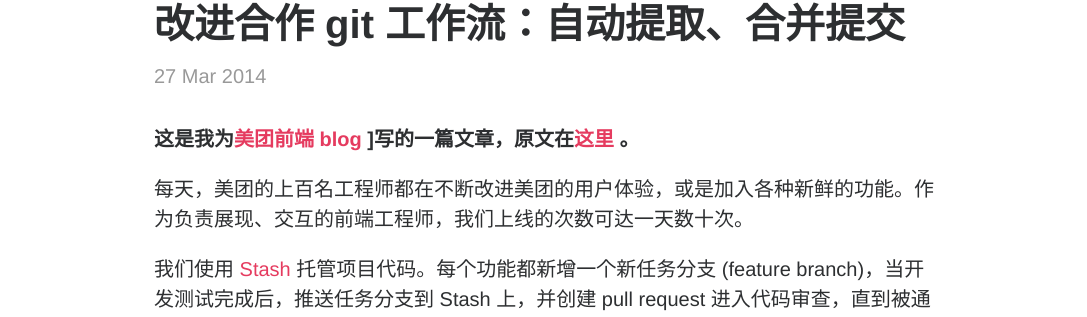
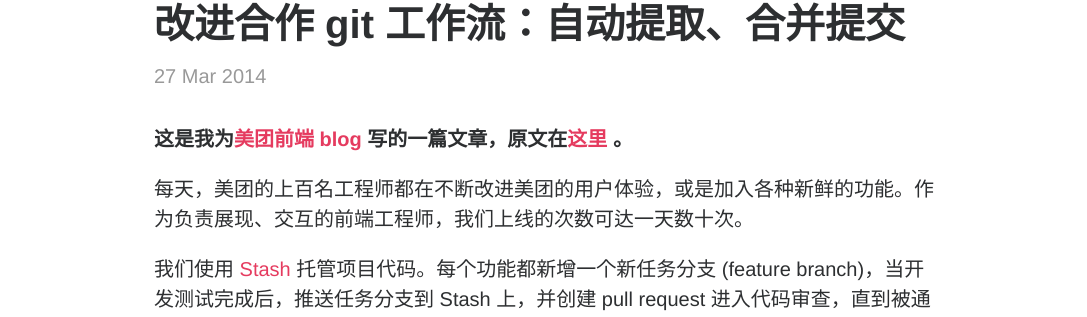
Before and after one commit to th507/blog, a Jekyll site: the page built from _posts/2014-03-27-improving-git-flow_squashing-commits.md, in a window 1280 px wide and 900 px high. Shown: the part 112-429 px from the top of the window, without its empty margins (96-1183 px from the left). Built offline with Jekyll 4.4.1, drawn with Linux system fonts in a browser that asks for light colours; Markdown is read by kramdown in place of the engine named in the settings.

Commit message:
fix a typo

```diff
--- a/_posts/2014-03-27-improving-git-flow_squashing-commits.md
+++ b/_posts/2014-03-27-improving-git-flow_squashing-commits.md
@@ -2,7 +2,7 @@
 layout: post
 title: "改进合作 git 工作流：自动提取、合并提交"
 ---
-**这是我为[美团前端 blog](http://fe.meituan.com/) ]写的一篇文章，原文在[这里](http://fe.meituan.com/improving-git-flow_squashing-commits.html) 。**
+**这是我为[美团前端 blog](http://fe.meituan.com/) 写的一篇文章，原文在[这里](http://fe.meituan.com/improving-git-flow_squashing-commits.html) 。**
 
 每天，美团的上百名工程师都在不断改进美团的用户体验，或是加入各种新鲜的功能。作为负责展现、交互的前端工程师，我们上线的次数可达一天数十次。
 
```
